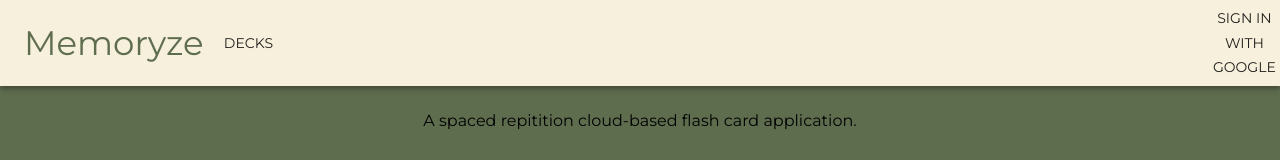
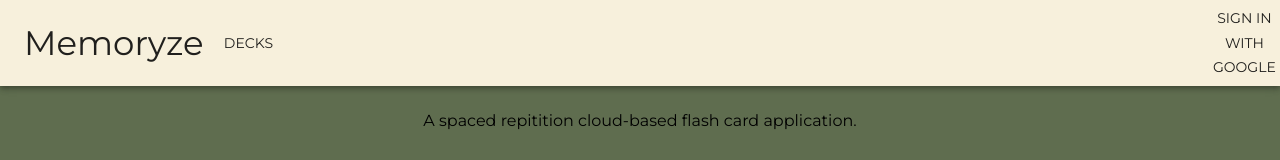
Before and after one commit to Luke-Argosino/memoryze, a React (Create React App) app: page / in a window 1280 px wide. Shown: the top 160 px of the page. Built offline with nearby package versions, Linux system fonts and the light colour scheme; no server answers.

Commit message:
Started Firebase data retrieval + fixed bugs

```diff
--- a/src/components/Header.js
+++ b/src/components/Header.js
@@ -4,7 +4,7 @@ import firebase from 'firebase/app';
 import 'firebase/firestore';
 import 'firebase/auth';
 import { Button } from '@material-ui/core';
-import { createMuiTheme, makeStyles, ThemeProvider } from '@material-ui/core/styles';
+import { createTheme, makeStyles, ThemeProvider } from '@material-ui/core/styles';
 import AppBar from '@material-ui/core/AppBar';
 import Toolbar from '@material-ui/core/Toolbar';
 import Typography from '@material-ui/core/Typography';
@@ -18,14 +18,13 @@ const useStyles = makeStyles((theme) => ({
     },
 }))
 
-const customTheme = createMuiTheme({
+const customTheme = createTheme({
   typography: {
     "fontFamily": ['"Montserrat"','Open Sans'].join(',')
   },
   palette: {
     secondary: {
       main: "#f7f0dc",
-      contrastText: "#5f6d4f"
     }
   }
 });
@@ -33,7 +32,11 @@ const customTheme = createMuiTheme({
 const Header = (props) => {
     const history = useHistory();
     const onDeckClick = () => {
-      history.push('/decks');
+      if (props.user) {
+        history.push('/decks');
+      } else {
+        alert("Error: You are not signed in!");
+      }
     }
 
     const classes = (useStyles);
@@ -44,7 +47,7 @@ const Header = (props) => {
           <ThemeProvider theme={customTheme}>
           <AppBar position="static" color={"secondary"}>
             <Toolbar>
-              <Typography variant ="h4" className={classes.title} color="#5f6d4f">
+              <Typography variant ="h4" className={classes.title}>
                 Memoryze
               </Typography>
               <div className="DecksButton">
--- a/src/index.js
+++ b/src/index.js
@@ -4,8 +4,6 @@ import './index.css';
 import App from './App';
 
 ReactDOM.render(
-  <React.StrictMode>
-    <App />
-  </React.StrictMode>,
+  <App />,
   document.getElementById('root')
 );
--- a/src/pages/Decks.js
+++ b/src/pages/Decks.js
@@ -2,12 +2,19 @@ import '../App.css'
 import { Button, Tooltip } from "@material-ui/core";
 import { BiAddToQueue } from "react-icons/bi";
 import { useHistory } from "react-router-dom";
+import { useState } from 'react';
 
 const Decks = (props) => {
     const history = useHistory();
+    const [data, setData] = useState([]);
     if (!props.user) {
-        alert("Error: You are not signed in!");
         history.push('/');
+    } else {
+        props.firebase.database().ref('users/' + props.user.uid + "/").get().then((objSnapshot) => {
+            console.log(objSnapshot.val());
+        }).catch((error) => {
+            console.log(error);
+        });
     }
 
     return (
```
